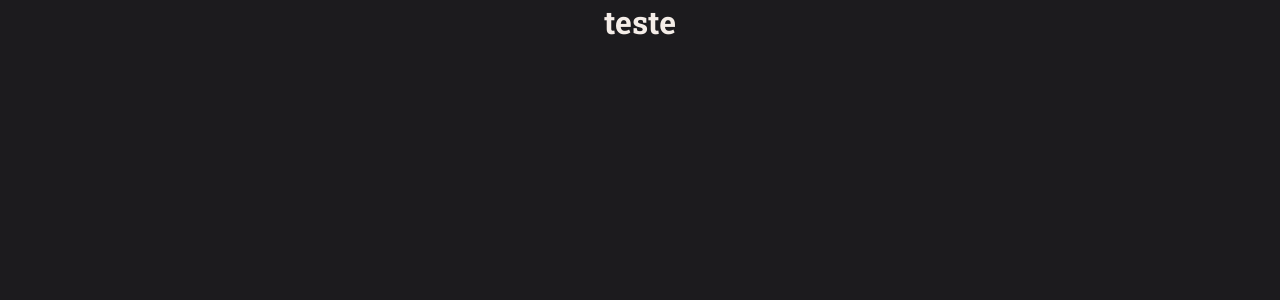
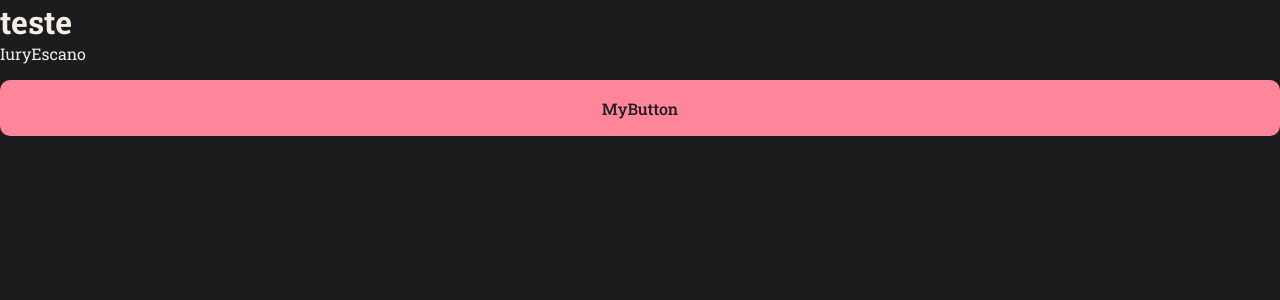
Before and after one commit to iuryescano/MyMusics, a React (Vite) app: page / in a window 1280 px wide. Shown: the top 300 px of the page. Built offline with nearby package versions, Linux system fonts and the light colour scheme.

Commit message:
Button Component Created

```diff
--- /dev/null
+++ b/src/components/Button/index.jsx
@@ -0,0 +1,9 @@
+import {  Container } from './styles';
+
+export function Button() {
+    return(
+    <Container type='button'>
+        MyButton
+    </Container>
+    );
+}
--- /dev/null
+++ b/src/components/Button/styles.js
@@ -0,0 +1,18 @@
+import styled from "styled-components";
+
+export const Container = styled.button`
+    width: 100%;
+    background-color: ${({ theme }) => theme.COLORS.PINK};
+    color: ${({ theme }) => theme.COLORS.BACKGROUND_800};
+
+    height: 56px;
+    border: 0;
+    padding: 0 16px;
+    margin-top: 16px;
+    border-radius: 10px;
+    font-weight: 500;
+
+    &:disabled{
+        opacity: 0.5;
+    }
+`;
--- a/src/pages/Details/index.jsx
+++ b/src/pages/Details/index.jsx
@@ -1,9 +1,13 @@
 import { Container } from './styles';
+
+import { Button } from '../../components/Button';
 
 export function Details() {
   return(
     <Container>
       <h1>teste</h1>
+      <span>IuryEscano</span>
+      <Button></Button>
     </Container>
   )
 }
--- a/src/pages/Details/styles.js
+++ b/src/pages/Details/styles.js
@@ -1,6 +1,5 @@
 import styled from 'styled-components';
 
 export const Container = styled.div`
-    display: flex;
-    justify-content: center;`
-;
+
+`;
--- a/src/styles/theme.js
+++ b/src/styles/theme.js
@@ -6,7 +6,7 @@
 
         WHITE: "#F4EDE8",
         WHITE_200: '#CAC4CF',
-        PINK_900: "#FF859B",
+        PINK: "#FF859B",
 
 
         GRAY_100: "#999591",
```
